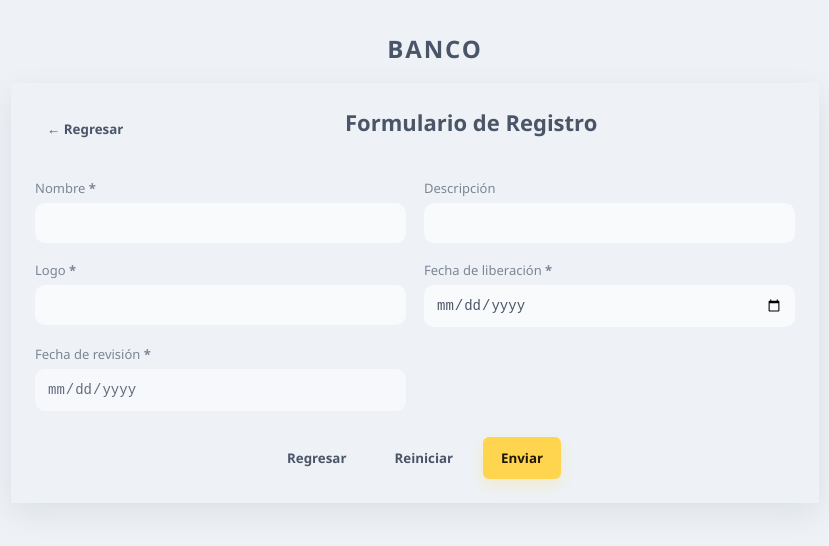
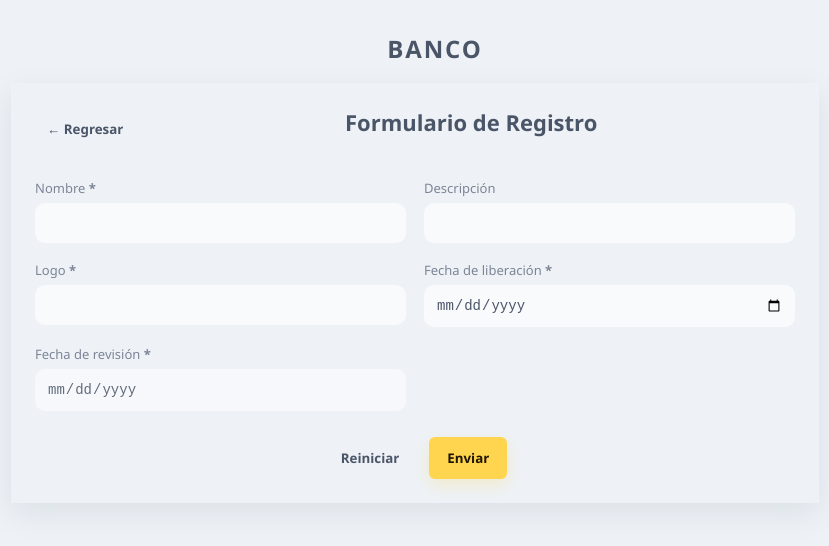
Before and after one commit to R0ger130296/rcedeno, an Angular app: page /products/new in a window 1280 px wide. Shown: the top 546 px of the page, without its empty margins (225-1054 px from the left). Built offline with nearby package versions, Linux system fonts and the light colour scheme.

Commit message:
@Input() position: 'top-right' | 'bottom-right' = 'top-right'; cambios para usar basado en se;;ales

```diff
--- a/src/app/components/action-menu/action-menu.component.ts
+++ b/src/app/components/action-menu/action-menu.component.ts
@@ -1,10 +1,9 @@
 import {
   ChangeDetectionStrategy,
   Component,
-  EventEmitter,
-  Input,
-  Output,
   HostListener,
+  input,
+  output,
 } from '@angular/core';
 import { CommonModule } from '@angular/common';
 import { ProductDTO } from '../../models/product.dto';
@@ -17,18 +16,18 @@ import { ProductDTO } from '../../models/product.dto';
   changeDetection: ChangeDetectionStrategy.OnPush,
 })
 export class ActionMenuComponent {
-  @Input() product!: ProductDTO;
-  @Output() editProduct = new EventEmitter<ProductDTO>();
-  @Output() deleteProduct = new EventEmitter<string>();
+  product = input.required<ProductDTO>();
+  editProduct = output<ProductDTO>();
+  deleteProduct = output<string>();
   isOpen = false;
 
   edit() {
-    this.editProduct.emit(this.product);
+    this.editProduct.emit(this.product());
     this.isOpen = false;
   }
 
   delete() {
-    this.deleteProduct.emit(this.product.id);
+    this.deleteProduct.emit(this.product().id);
     this.isOpen = false;
   }
 
--- a/src/app/components/toast-container/toast-container.component.ts
+++ b/src/app/components/toast-container/toast-container.component.ts
@@ -1,4 +1,4 @@
-import { ChangeDetectionStrategy, Component, computed, inject, Input } from '@angular/core';
+import { ChangeDetectionStrategy, Component, computed, inject, input } from '@angular/core';
 import { CommonModule, NgClass } from '@angular/common';
 import { ToastService } from '../../services/toast.service';
 
@@ -13,7 +13,7 @@ export class ToastContainerComponent {
   private readonly service = inject(ToastService);
   readonly toasts = computed(() => this.service.toasts());
 
-  @Input() position: 'top-right' | 'bottom-right' = 'top-right';
+  position = input<'top-right' | 'bottom-right'>('top-right');
 
   dismiss(id: string) {
     this.service.dismiss(id);
--- a/src/app/pages/add-product/add-product.component.html
+++ b/src/app/pages/add-product/add-product.component.html
@@ -94,9 +94,6 @@
       </div>
 
       <div class="actions">
-        <button type="button" class="btn-secondary" (click)="goBack()">
-          Regresar
-        </button>
         @if (!isEdit()) {
           <button type="reset" class="btn-secondary" (click)="resetForm()">
             Reiniciar
```
